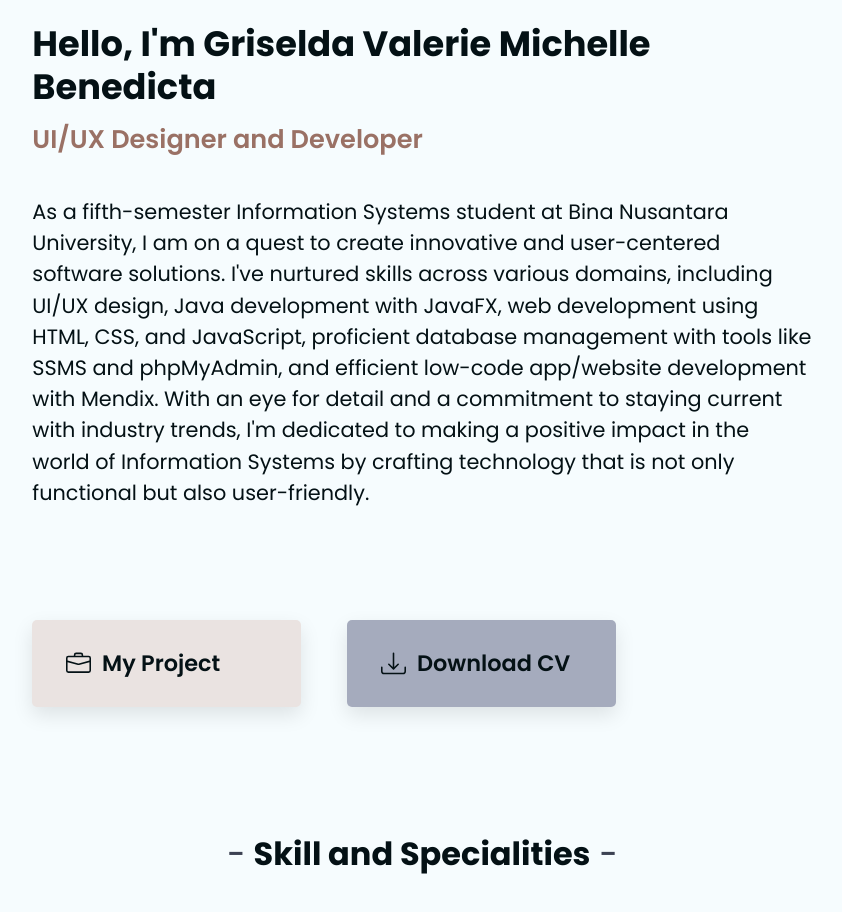
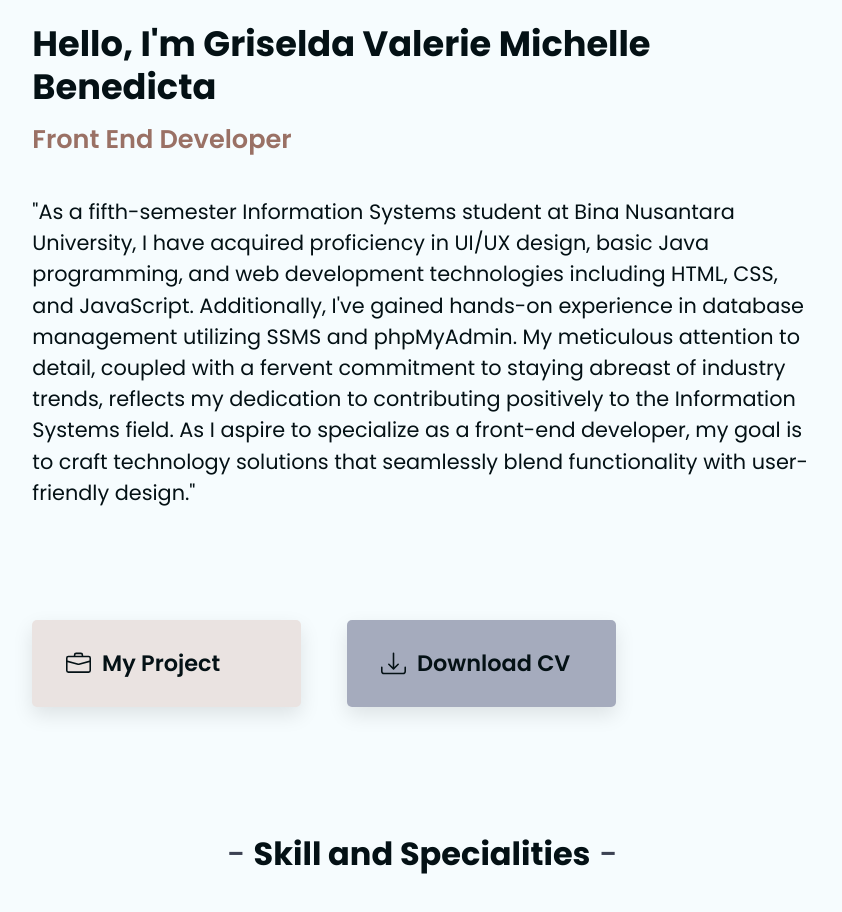
Before and after one commit to RelaxCat/RelaxCat.github.io, a website: page html/home.html in a window 1280 px wide. Shown: the part 1000-1912 px from the top of the page, without its empty margins (218-1060 px from the left). Drawn offline with Linux system fonts and the light colour scheme.

Commit message:
Update home.html

```diff
--- a/html/home.html
+++ b/html/home.html
@@ -36,19 +36,9 @@
           <h3 class="intro-name anim-home">
             Hello, I'm Griselda Valerie Michelle Benedicta
           </h3>
-          <h6 class="intro-poss anim-home">UI/UX Designer and Developer</h6>
+          <h6 class="intro-poss anim-home">Front End Developer</h6>
           <p class="intro-desc anim-home">
-            As a fifth-semester Information Systems student at Bina Nusantara
-            University, I am on a quest to create innovative and user-centered
-            software solutions. I've nurtured skills across various domains,
-            including UI/UX design, Java development with JavaFX, web
-            development using HTML, CSS, and JavaScript, proficient database
-            management with tools like SSMS and phpMyAdmin, and efficient
-            low-code app/website development with Mendix. With an eye for detail
-            and a commitment to staying current with industry trends, I'm
-            dedicated to making a positive impact in the world of Information
-            Systems by crafting technology that is not only functional but also
-            user-friendly.
+            "As a fifth-semester Information Systems student at Bina Nusantara University, I have acquired proficiency in UI/UX design, basic Java programming, and web development technologies including HTML, CSS, and JavaScript. Additionally, I've gained hands-on experience in database management utilizing SSMS and phpMyAdmin. My meticulous attention to detail, coupled with a fervent commitment to staying abreast of industry trends, reflects my dedication to contributing positively to the Information Systems field. As I aspire to specialize as a front-end developer, my goal is to craft technology solutions that seamlessly blend functionality with user-friendly design."
           </p>
 
           <div class="row button-home">
```
